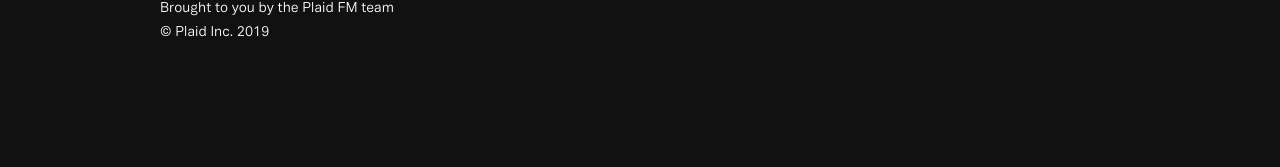
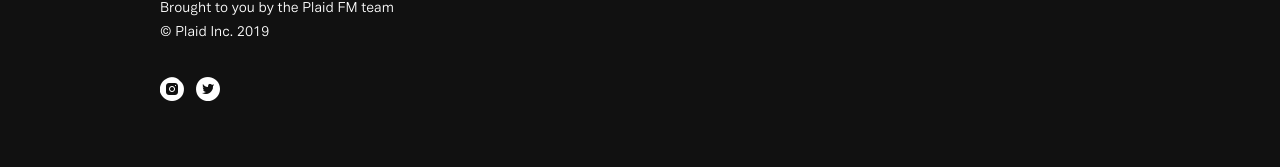
Before and after one commit to plaid-fm/plaid-fm, a React (Create React App) app: page / in a window 1280 px wide. Shown: the part 1288-1455 px from the top of the page. Built offline with nearby package versions, Linux system fonts and the light colour scheme.

Commit message:
Add links

```diff
--- a/src/Footer/index.js
+++ b/src/Footer/index.js
@@ -1,4 +1,7 @@
 import React from 'react';
+
+import instagramLogo from './instagram.png';
+import twitterLogo from './twitter.png';
 
 import './style.css';
 
@@ -15,6 +18,22 @@ const Footer = () => {
           <p>Brought to you by the Plaid FM team</p>
           <p>© Plaid Inc. 2019</p>
         </div>
+        <div className="links">
+          <a
+            href="https://www.instagram.com/plaid/"
+            target="_blank"
+            rel="noopener noreferrer"
+          >
+            <img src={instagramLogo} alt="instagram logo" />
+          </a>
+          <a
+            href="https://twitter.com/Plaid"
+            target="_blank"
+            rel="noopener noreferrer"
+          >
+            <img src={twitterLogo} alt="twitter logo" />
+          </a>
+        </div>
       </div>
     </footer>
   );
--- a/src/Footer/style.css
+++ b/src/Footer/style.css
@@ -32,3 +32,9 @@
   line-height: 24px;
   font-family: 'Vaud', Helvetica, Arial, serif;
 }
+
+.footer .wrapper .links img {
+  height: 24px;
+  width: 24px;
+  padding-right: 0.75rem;
+}
```
Also changed, not shown: src/Footer/instagram.png (added), src/Footer/twitter.png (added).
